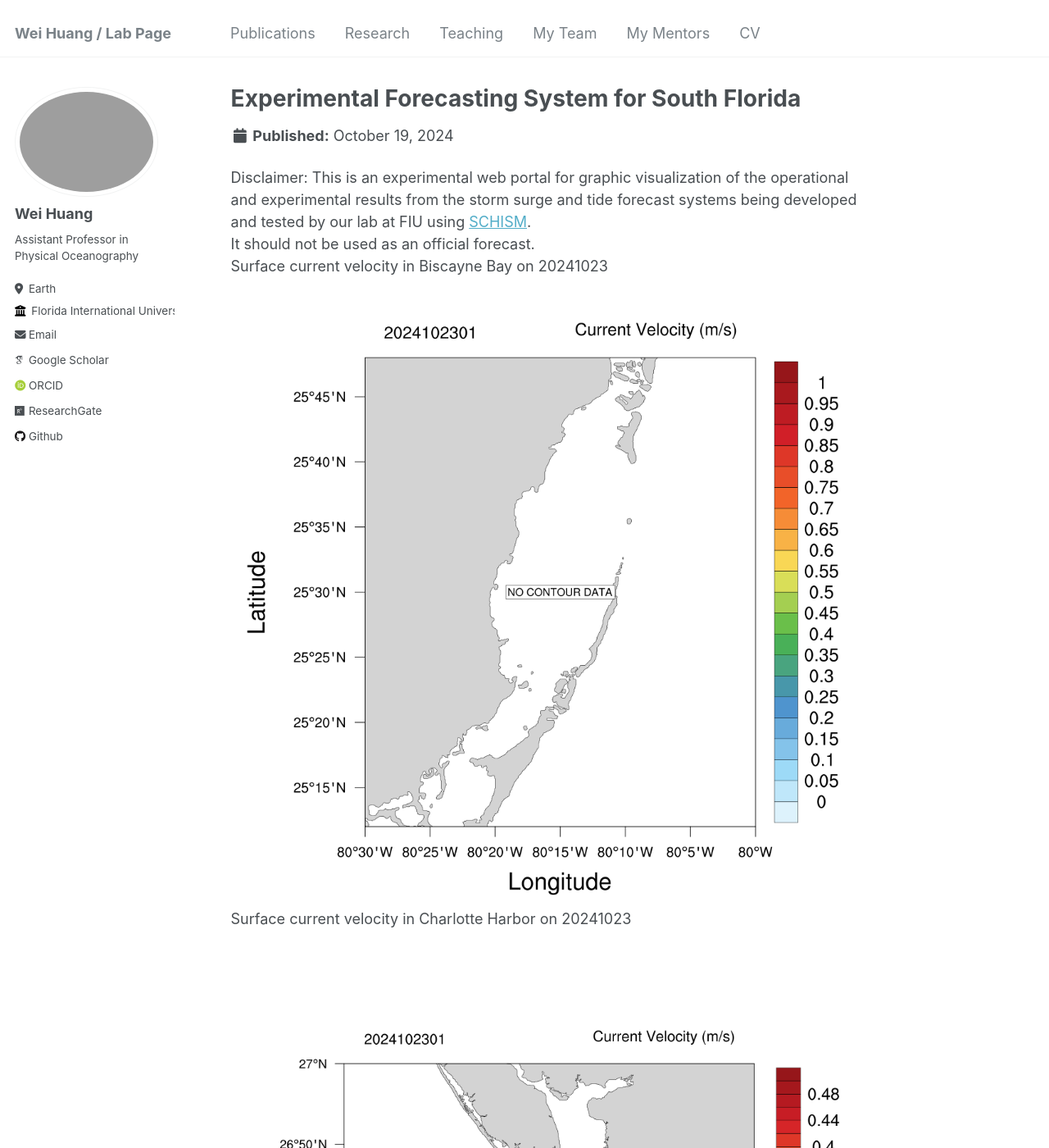
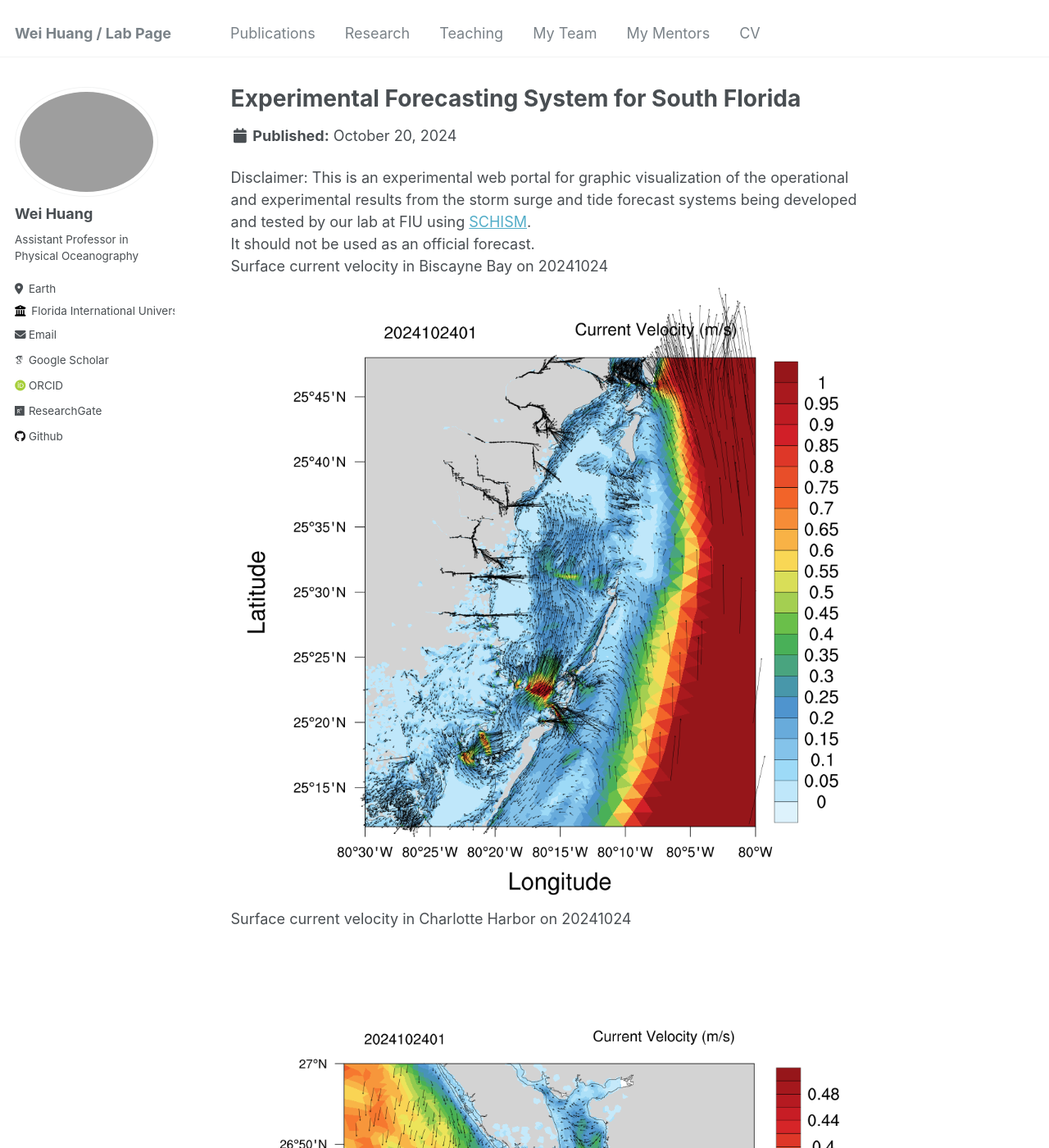
Before and after one commit to huang96169/huang96169.github.io, a Jekyll site: the page built from _research/research-1.md, in a window 1280 px wide and 1400 px high. Shown: the whole window at 82% size. Built offline with Jekyll 4.4.1, drawn with Linux system fonts in a browser that asks for light colours; some web fonts are replaced; some of the changed text lies outside the part shown.

Commit message:
replaced research_uv1.gif research_salt1.gif research_temp1.gif and replaced research_elev2.gif research_uv2.gif research_salt2.gif research_temp2.gif

```diff
--- a/_research/research-1.md
+++ b/_research/research-1.md
@@ -1,7 +1,7 @@
 ---
 title: "Experimental Forecasting System for South Florida"
-short: Surface current velocity of South Florida from 20241019 to 20241023
-date: 2024-10-19
+short: Surface current velocity of South Florida from 20241020 to 20241024
+date: 2024-10-20
 short1: "Disclaimer: This is an experimental web portal for graphic visualization of the operational and experimental results from the storm surge and tide forecast systems being developed and tested by our lab at FIU using [SCHISM](https://ccrm.vims.edu/schismweb/). It should not be used as an official forecast."
 excerpt: "<img src='/images/research_uv1.gif'>"
 collection: research
@@ -10,11 +10,11 @@ collection: research
 Disclaimer:
 This is an experimental web portal for graphic visualization of the operational and experimental results from the storm surge and tide forecast systems being developed and tested by our lab at FIU using [SCHISM](https://ccrm.vims.edu/schismweb/).<br/>
 It should not be used as an official forecast.<br/>
-Surface current velocity in Biscayne Bay on 20241023<br/>
+Surface current velocity in Biscayne Bay on 20241024<br/>
 <img src='/images/research_Bbay.png'>
-Surface current velocity in Charlotte Harbor on 20241023<br/>
+Surface current velocity in Charlotte Harbor on 20241024<br/>
 <img src='/images/research_Cbay.png'>
-Surface current velocity in Tampa Bay on 20241023<br/>
+Surface current velocity in Tampa Bay on 20241024<br/>
 <img src='/images/research_Tbay.png'>
 The map below showns observational stations used for validating the model's results, as well as the horizontal grid. <br/>
 The horizontal grid for SCHISM in simulating Biscayne Bay in South Florida, using flexible resolution resolving levees and canals (1-2 m), watershed rural and urban areas (30m-50m) and coastal ocean (500m-5km).<br/>
```
Also changed, not shown: _research/research-2.md (+6 -6 lines), images/research_Bbay.png, images/research_Cbay.png, images/research_Tbay.png, images/research_maxelev2.gif, 1 other file.
